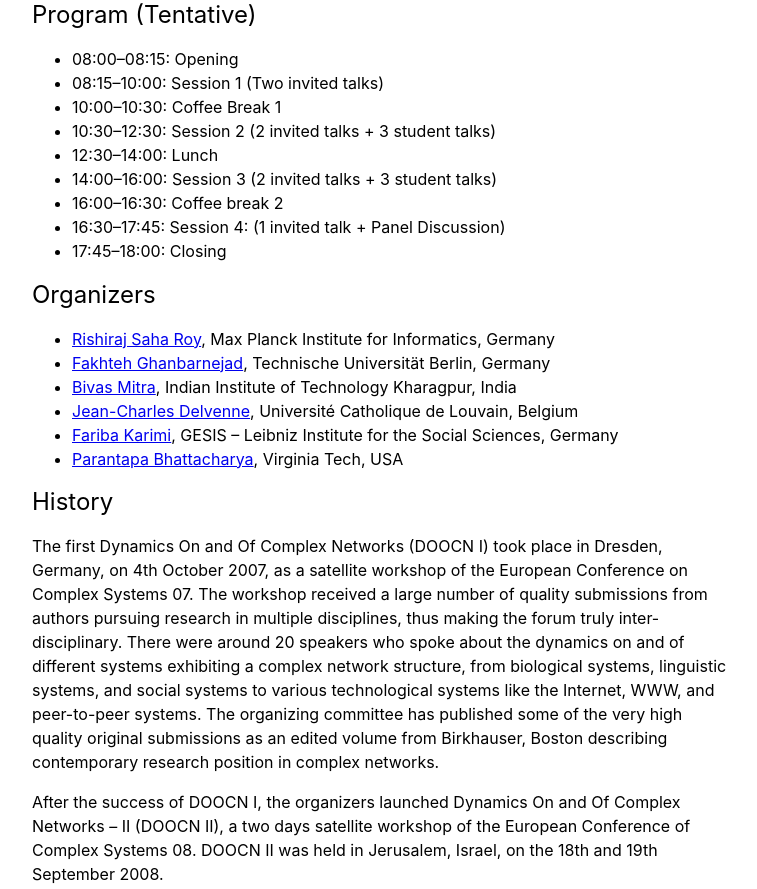
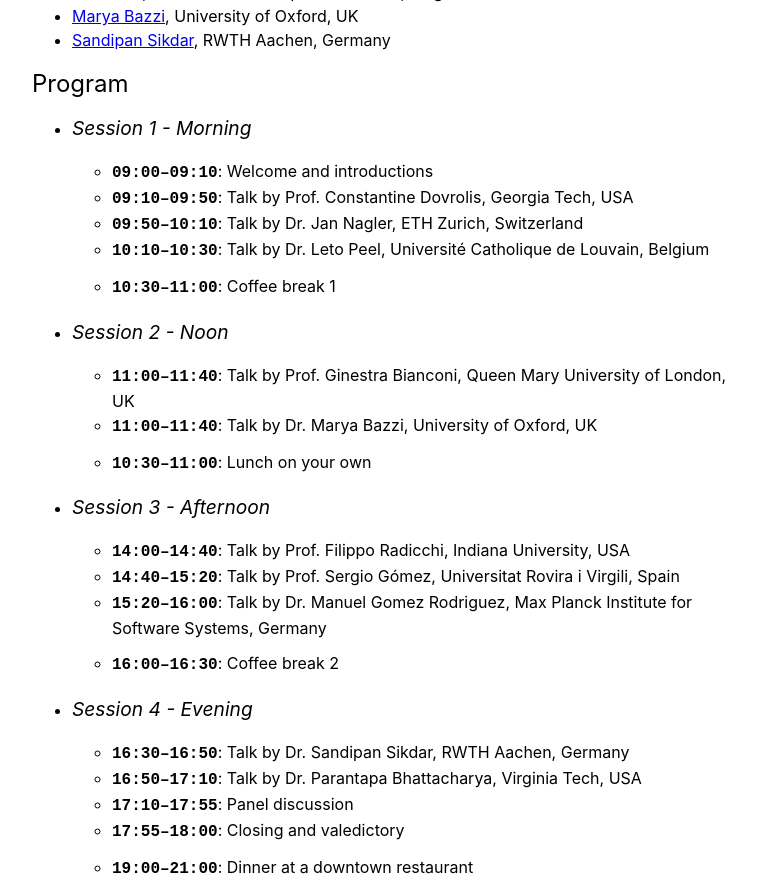
Before and after one commit to meh-anvari/doocn.org, a plain HTML site: page index.html in a window 1280 px wide. Shown: the part 748-1637 px from the top of the page, without its empty margins (258-1015 px from the left). Drawn offline with Linux system fonts and the light colour scheme.

Commit message:
Add program and subtitle

```diff
--- a/index.html
+++ b/index.html
@@ -29,6 +29,21 @@
     font-size: 1.5rem;
     font-weight: normal;
   }
+  h3 {
+    font-size: 1.2rem;
+    font-weight: normal;
+    font-style: italic;
+  }
+  .monospaced {
+    font-family: "Courier New", Courier, monospace;
+    font-weight: bold;
+  }
+  .push-down {
+    padding-top: 0.7rem;
+  }
+  .center-aligned {
+    text-align: center;
+  }
   </style>
 </head>
 
@@ -36,6 +51,9 @@
 <div id="root">
 
 <h1>DOOCN-XI: Dynamics On and Of Complex Networks 2018</h1>
+
+<h3 class="center-aligned">Vellidio Convention Center, Thessaloniki, Greece<br>
+  Thursday, September 27th 2018</h3>
 
 <p>The Dynamics On and Of Complex Networks (DOOCN) workshop series,
 aims on exploring statistical dynamics on and of complex networks.
@@ -60,6 +78,8 @@
 which will take place during 23&ndash;28 September 2018,
 in Thessaloniki, Greece.</p>
 
+
+
 <div id="navbar">
   <a href="#invited">Invited Speakers</a> |
   <a href="#program">Program</a> |
@@ -82,18 +102,46 @@
   <li><a href="http://cse.iitkgp.ac.in/~sansik/index.html">Sandipan Sikdar</a>, RWTH Aachen, Germany</li>
 </ul>
 
-<h2 id="program">Program (Tentative)</h2>
+<h2 id="program">Program</h2>
 
 <ul>
-  <li>08:00&ndash;08:15: Opening</li>
-  <li>08:15&ndash;10:00: Session 1 (Two invited talks)</li>
-  <li>10:00&ndash;10:30: Coffee Break 1</li>
-  <li>10:30&ndash;12:30: Session 2 (2 invited talks + 3 student talks)</li>
-  <li>12:30&ndash;14:00: Lunch</li>
-  <li>14:00&ndash;16:00: Session 3 (2 invited talks + 3 student talks)</li>
-  <li>16:00&ndash;16:30: Coffee break 2</li>
-  <li>16:30&ndash;17:45: Session 4: (1 invited talk + Panel Discussion)</li>
-  <li>17:45&ndash;18:00: Closing</li>
+  <li>
+    <h3>Session 1 - Morning</h3>
+    <ul>
+      <li><span class="monospaced">09:00&ndash;09:10</span>: Welcome and introductions</li>
+      <li><span class="monospaced">09:10&ndash;09:50</span>: Talk by Prof. Constantine Dovrolis, Georgia Tech, USA</li>
+      <li><span class="monospaced">09:50&ndash;10:10</span>: Talk by Dr. Jan Nagler, ETH Zurich, Switzerland</li>
+      <li><span class="monospaced">10:10&ndash;10:30</span>: Talk by Dr. Leto Peel, Université Catholique de Louvain, Belgium</li>
+      <li class="push-down"><span class="monospaced">10:30&ndash;11:00</span>: Coffee break 1</li>
+    </ul>
+  </li>
+  <li>
+    <h3>Session 2 - Noon</h3>
+    <ul>
+      <li><span class="monospaced">11:00&ndash;11:40</span>: Talk by Prof. Ginestra Bianconi, Queen Mary University of London, UK</li>
+      <li><span class="monospaced">11:00&ndash;11:40</span>: Talk by Dr. Marya Bazzi, University of Oxford, UK</li>
+      <li class="push-down"><span class="monospaced">10:30&ndash;11:00</span>: Lunch on your own</li>
+    </ul>
+  </li>
+  <li>
+    <h3>Session 3 - Afternoon</h3>
+    <ul>
+      <li><span class="monospaced">14:00&ndash;14:40</span>: Talk by Prof. Filippo Radicchi, Indiana University, USA</li>
+      <li><span class="monospaced">14:40&ndash;15:20</span>: Talk by Prof. Sergio Gómez, Universitat Rovira i Virgili, Spain</li>
+      <li><span class="monospaced">15:20&ndash;16:00</span>: Talk by Dr. Manuel Gomez Rodriguez, Max Planck Institute for Software Systems, Germany</li>
+      <li class="push-down"><span class="monospaced">16:00&ndash;16:30</span>: Coffee break 2</li>
+    </ul>
+  </li>
+  <li>
+    <h3>Session 4 - Evening</h3>
+    <ul>
+      <li><span class="monospaced">16:30&ndash;16:50</span>: Talk by Dr. Sandipan Sikdar, RWTH Aachen, Germany</li>
+      <li><span class="monospaced">16:50&ndash;17:10</span>: Talk by Dr. Parantapa Bhattacharya, Virginia Tech, USA</li>
+      <li><span class="monospaced">17:10&ndash;17:55</span>: Panel discussion</li>
+      <li><span class="monospaced">17:55&ndash;18:00</span>: Closing and valedictory</li>
+      <li class="push-down"><span class="monospaced">19:00&ndash;21:00</span>: Dinner at a downtown restaurant</li>
+    </ul>
+  </li>
 </ul>
 
 <h2 id="organizers">Organizers</h2>
```
